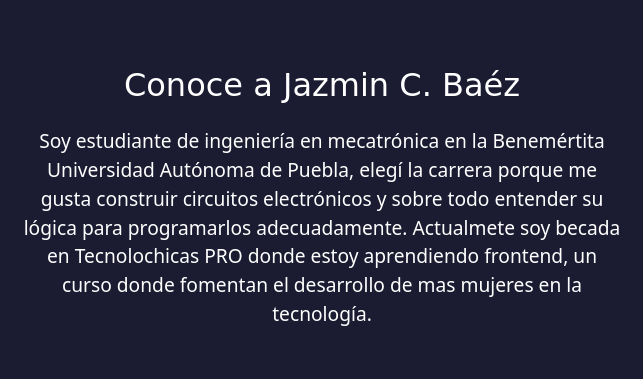
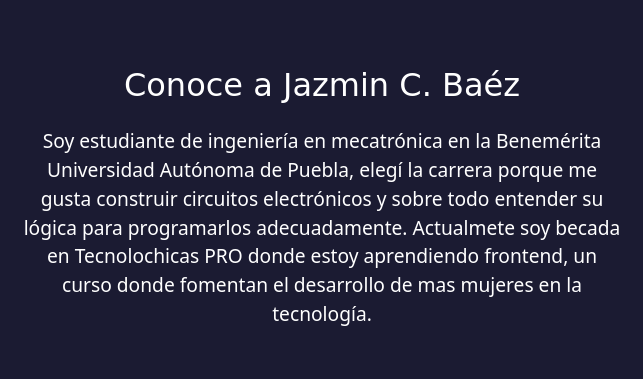
Before and after one commit to JazCBaez/jazcbaez.github.io, a plain HTML site: page index.html in a window 1280 px wide. Shown: the part 1220-1599 px from the top of the page, 318-961 px from the left. Drawn offline with nearby package versions, Linux system fonts and the light colour scheme; a web font is replaced by a local one.

Commit message:
Update index.html

```diff
--- a/index.html
+++ b/index.html
@@ -70,7 +70,7 @@
     <section id="sobre-mi" class="sobre-mi seccion-oscura">
       <div class="contenedor">
         <h2 class="seccion-titulo">Conoce a Jazmin C. Baéz</h2>
-        <p class="seccion-texto">Soy estudiante de ingeniería en mecatrónica en la Benemértita Universidad Autónoma de Puebla, elegí la carrera porque me gusta construir circuitos electrónicos y sobre todo entender su lógica para programarlos adecuadamente. Actualmete soy becada en Tecnolochicas PRO donde estoy aprendiendo frontend, un curso donde fomentan el desarrollo de mas mujeres en la tecnología.  </p>
+        <p class="seccion-texto">Soy estudiante de ingeniería en mecatrónica en la Benemérita Universidad Autónoma de Puebla, elegí la carrera porque me gusta construir circuitos electrónicos y sobre todo entender su lógica para programarlos adecuadamente. Actualmete soy becada en Tecnolochicas PRO donde estoy aprendiendo frontend, un curso donde fomentan el desarrollo de mas mujeres en la tecnología.  </p>
       </div>
     </section>
 
```
